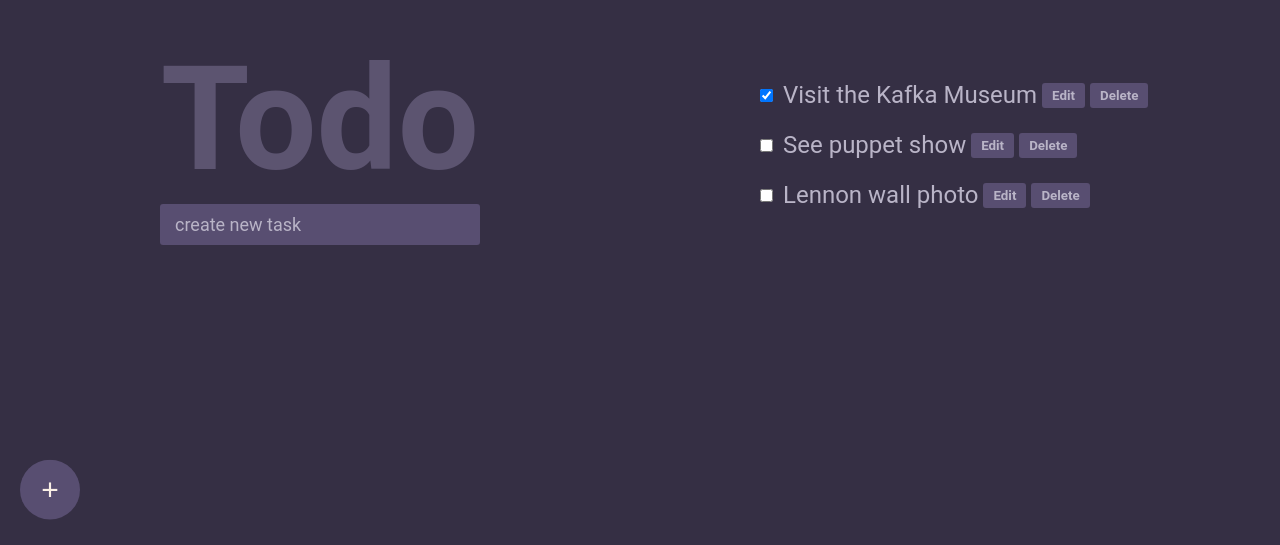
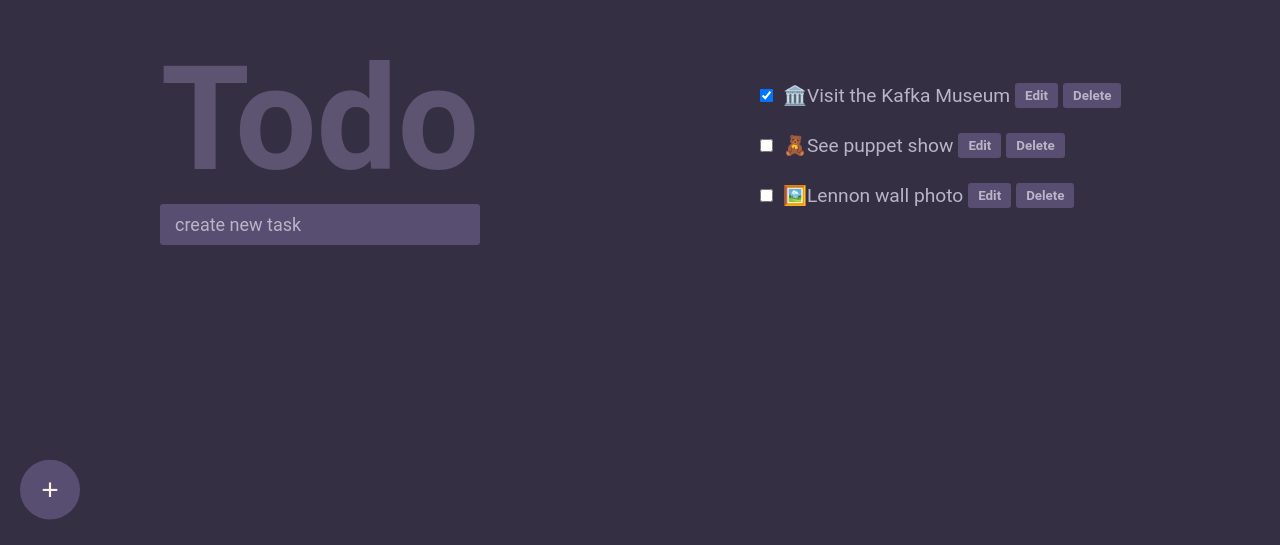
Before and after one commit to jonni595/todo-list, a React (Vite) app: page / in a window 1280 px wide. Shown: the part 255-800 px from the top of the page. Built offline with nearby package versions, Linux system fonts and the light colour scheme.

Commit message:
updated model file

```diff
--- a/src/css/style.css
+++ b/src/css/style.css
@@ -96,7 +96,7 @@ body {
   flex-direction: row;
   align-items: center;
   justify-content: flex-start;
-  font-size: 0.5rem;
+  font-size: 0.4rem;
 }
 .container__todo-list .task-list button {
   background: #584e71;
--- a/src/model.ts
+++ b/src/model.ts
@@ -5,7 +5,7 @@ export interface TasksProps {
 }
 
 export const initialTasks: TasksProps[] = [
-  { id: crypto.randomUUID(), text: "Visit the Kafka Museum", done: true },
-  { id: crypto.randomUUID(), text: "See puppet show", done: false },
-  { id: crypto.randomUUID(), text: "Lennon wall photo", done: false },
+  { id: crypto.randomUUID(), text: "🏛️Visit the Kafka Museum", done: true },
+  { id: crypto.randomUUID(), text: "🧸See puppet show", done: false },
+  { id: crypto.randomUUID(), text: "🖼️Lennon wall photo", done: false },
 ];
--- a/src/scss/main.scss
+++ b/src/scss/main.scss
@@ -112,7 +112,7 @@ body {
     .task-list {
       @include dimension(400px, 50px);
       @include flex(row, center, flex-start);
-      font-size: 0.5rem;
+      font-size: 0.4rem;
 
       button {
         background: $bg-input;
```
